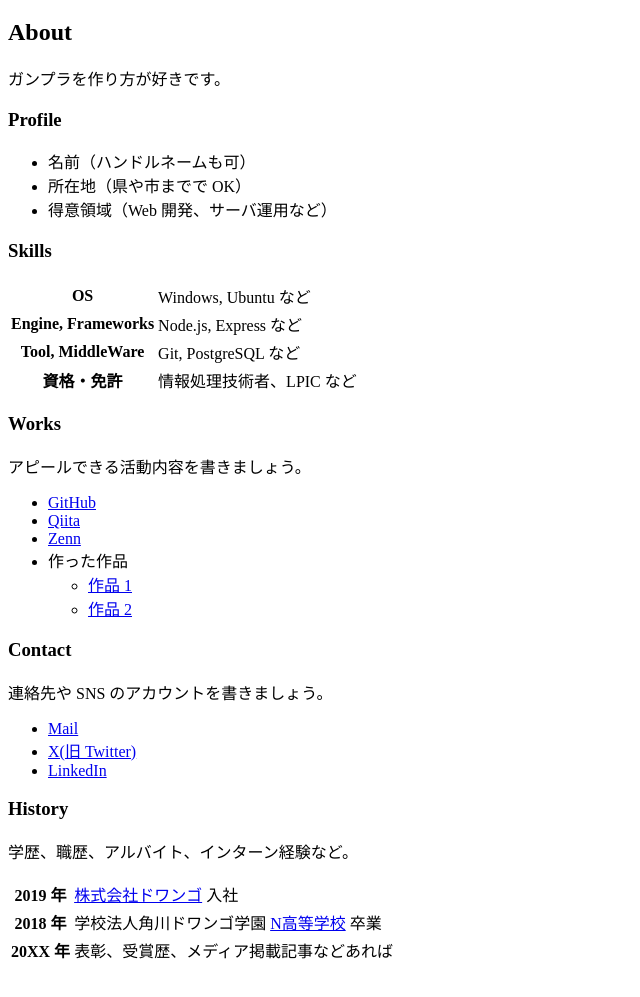
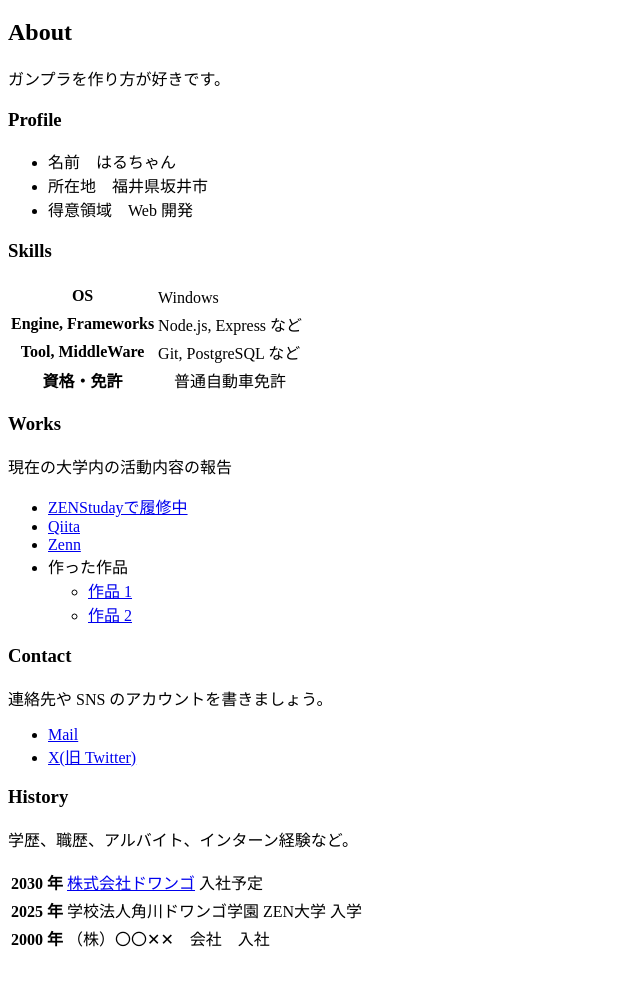
Before and after one commit to rwrcb461-spec/rwrcb461-spec.github.io, a plain HTML site: page index.html in a window 1280 px wide. Shown: the part 70-1067 px from the top of the page, without its empty margins (0-640 px from the left). Drawn offline with Linux system fonts and the light colour scheme.

Commit message:
情報を追加

```diff
--- a/index.html
+++ b/index.html
@@ -16,16 +16,16 @@
 
     <h3>Profile</h3>
     <ul>
-      <li>名前（ハンドルネームも可）</li>
-      <li>所在地（県や市までで OK）</li>
-      <li>得意領域（Web 開発、サーバ運用など）</li>
+      <li>名前　はるちゃん　</li>
+      <li>所在地　福井県坂井市　</li>
+      <li>得意領域　Web 開発</li>
     </ul>
 
     <h3>Skills</h3>
     <table>
       <tr>
         <th>OS</th>
-        <td>Windows, Ubuntu など</td>
+        <td>Windows　</td>
       </tr>
       <tr>
         <th>Engine, Frameworks</th>
@@ -37,14 +37,14 @@
       </tr>
       <tr>
       <th>資格・免許</th>
-        <td>情報処理技術者、LPIC など</td>
+        <td>　普通自動車免許　</td>
       </tr>
     </table>
 
     <h3>Works</h3>
-    <p>アピールできる活動内容を書きましょう。</p>
+    <p>現在の大学内の活動内容の報告</p>
     <ul>
-      <li><a href="https://github.com/">GitHub</a></li>
+      <li><a href="https://www.nnn.ed.nico"> ZENStudayで履修中</a></li>
       <li><a href="https://qiita.com/">Qiita</a></li>
       <li><a href="https://zenn.dev/">Zenn</a></li>
       <li>
@@ -59,25 +59,24 @@
     <h3>Contact</h3>
     <p>連絡先や SNS のアカウントを書きましょう。</p>
     <ul>
-      <li><a href="mailto:name@example.com">Mail</a></li>
+      <li><a href="251zs01939@student.zen.ac.jp">Mail</a></li>
       <li><a href="https://twitter.com/n_yobikou">X(旧 Twitter)</a></li>
-       <li><a href="https://www.linkedin.com/">LinkedIn</a></li>
     </ul>
 
     <h3>History</h3>
     <p>学歴、職歴、アルバイト、インターン経験など。</p>
     <table>
       <tr>
-        <th>2019 年</th>
-   <td><a href="https://dwango.co.jp/">株式会社ドワンゴ</a> 入社</td>
+        <th>2030 年</th>
+   <td><a href="https://dwango.co.jp/">株式会社ドワンゴ</a> 入社予定</td>
       </tr>
       <tr>
-        <th>2018 年</th>
-        <td>学校法人角川ドワンゴ学園 <a href="https://nnn.ed.jp/">N高等学校</a> 卒業</td>
+        <th>2025 年</th>
+        <td>学校法人角川ドワンゴ学園 ZEN大学</a> 入学</td>
        </tr>
       <tr>
-        <th>20XX 年</th>
-        <td>表彰、受賞歴、メディア掲載記事などあれば</td>
+        <th>2000 年</th>
+        <td>（株）〇〇✕✕　会社　入社</td>
       </tr>
     </table>
    </body>
```
